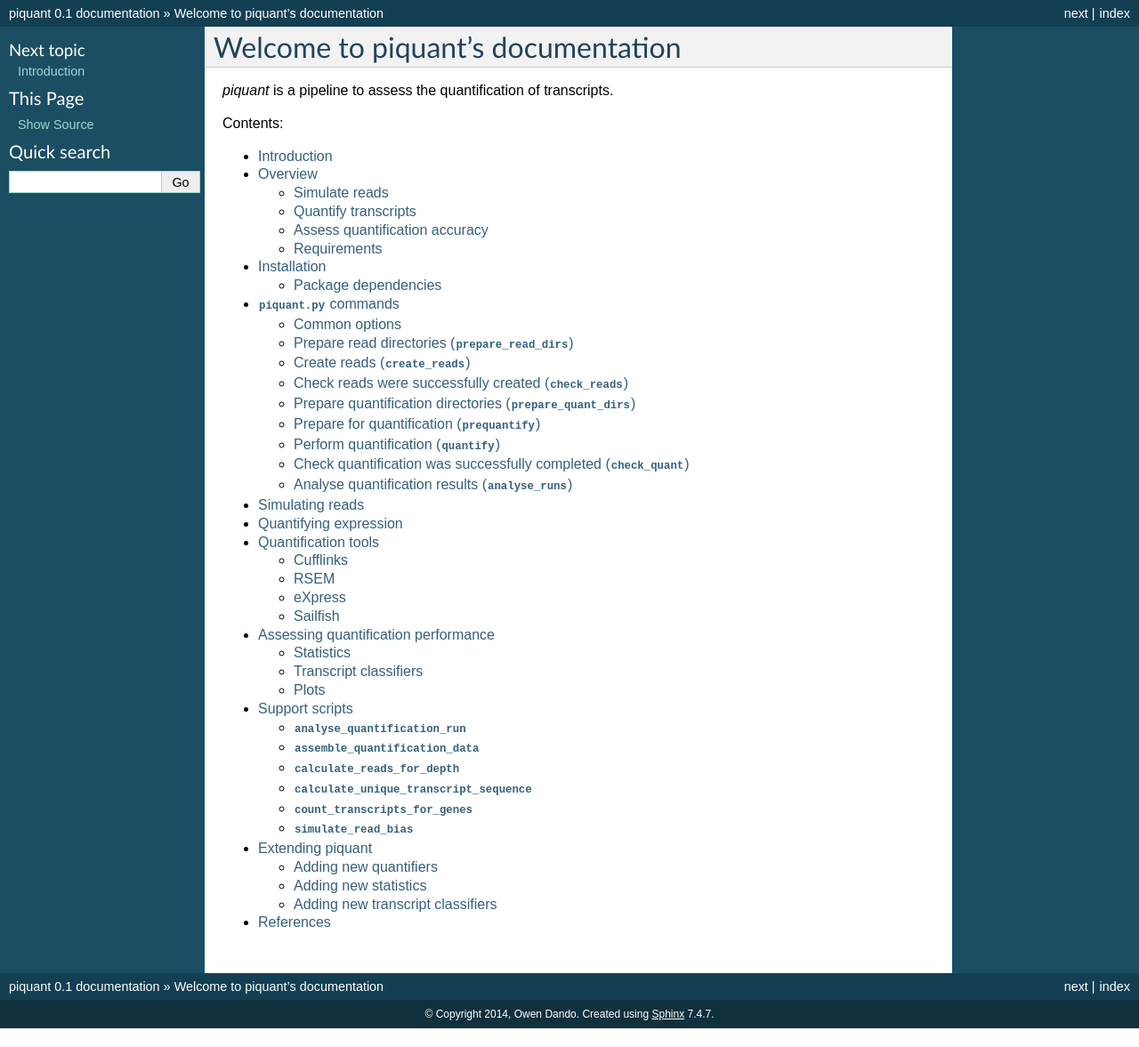
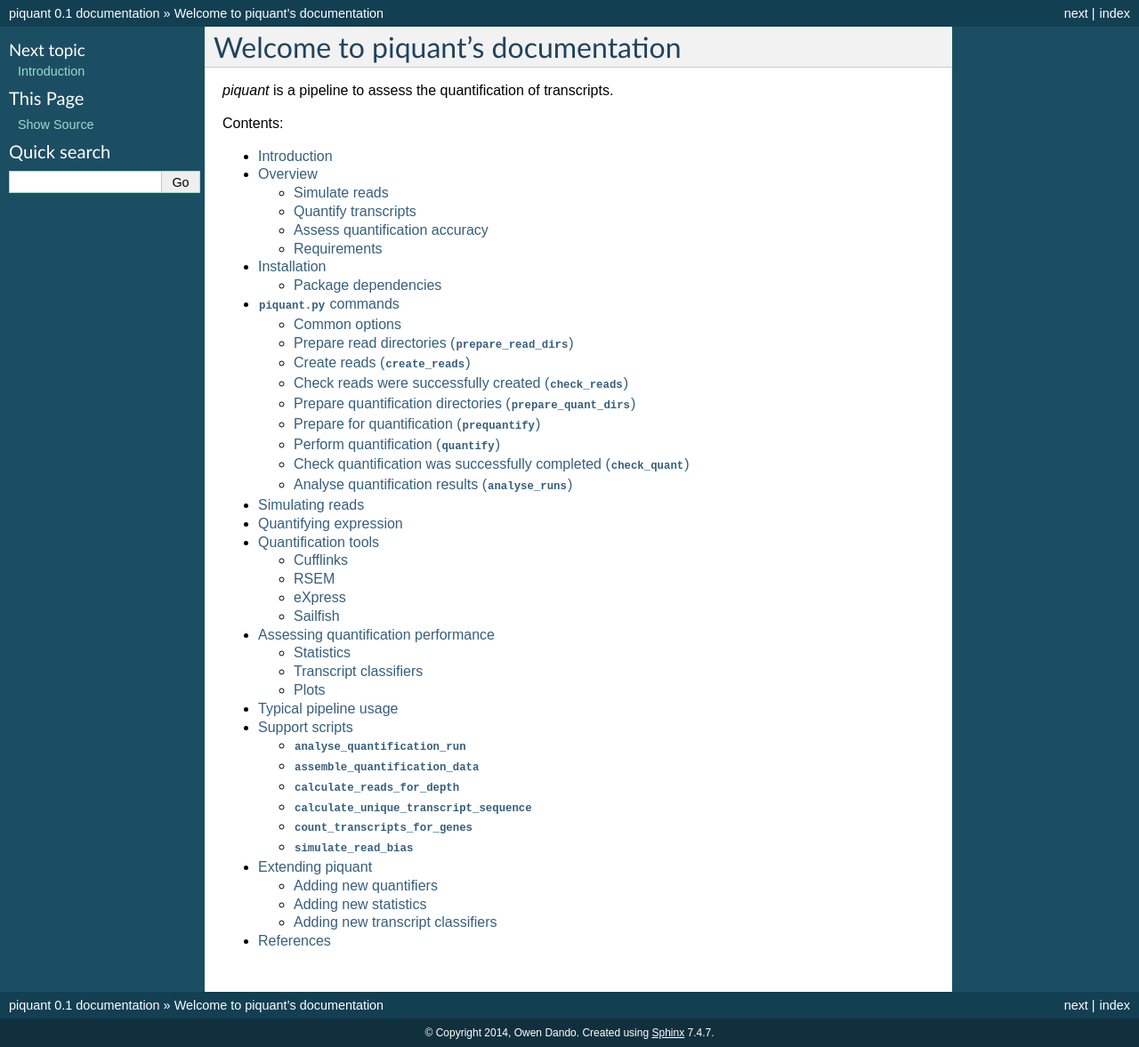
Before and after one commit to lweasel/piquant, a Sphinx documentation site: the page built from docs/index.rst, in a window 1280 px wide. Shown: the whole page at 89% size. Built offline with Sphinx 7.4.7, drawn with Linux system fonts in a browser that asks for light colours; before the commit the page ends 1156 px from its top, so only the background shows below that.

Commit message:
Add section for typical usage of pipeline.

```diff
--- a/docs/index.rst
+++ b/docs/index.rst
@@ -21,6 +21,7 @@ Contents:
    quantification
    quantifiers
    assessment
+   typical_usage
    support_scripts
    extending
    references
--- /dev/null
+++ b/docs/typical_usage.rst
@@ -0,0 +1,4 @@
+Typical pipeline usage
+======================
+
+TODO.
```
